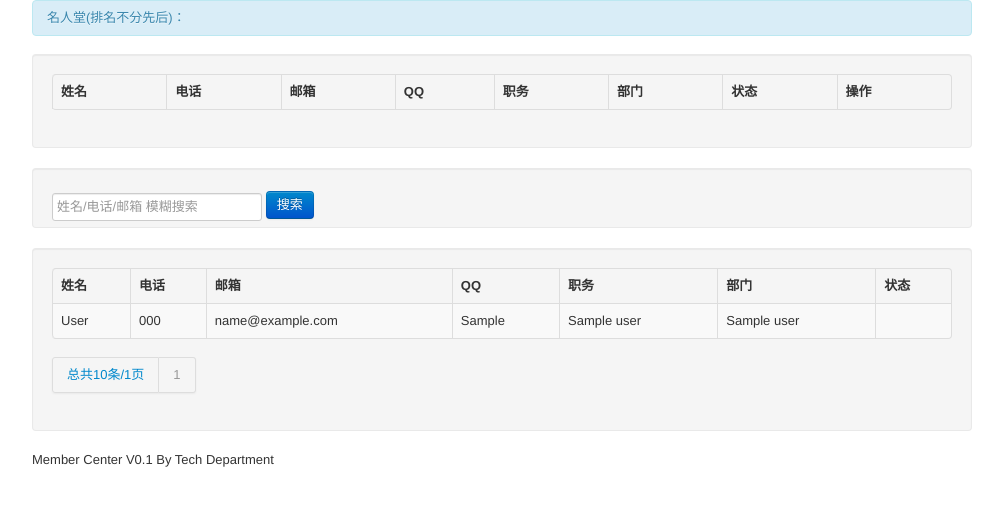
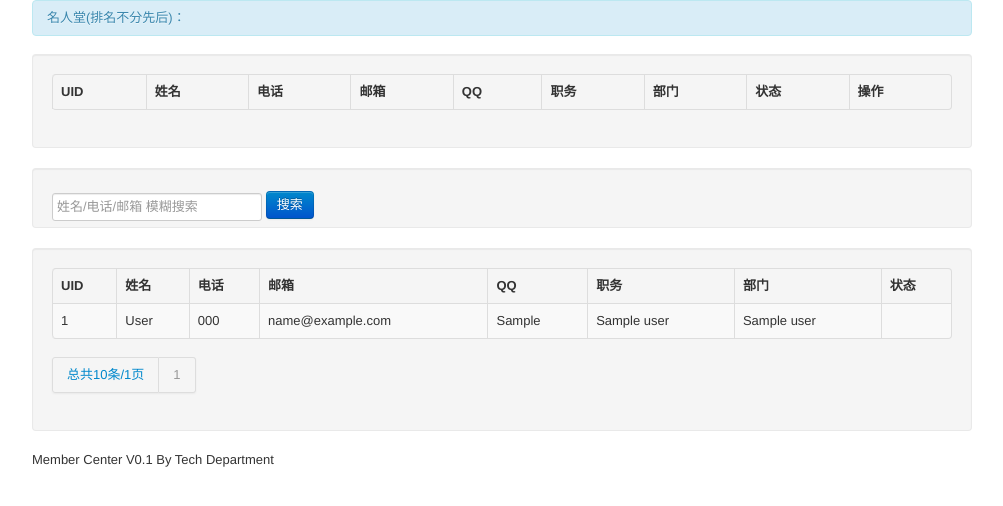
Before and after one commit to mingshi/py-member, a Flask app: template member/templates/member/index.html in a window 1280 px wide. Shown: the part 60-566 px from the top of the page, without its empty margins (138-1141 px from the left). Run offline with Flask 2, Linux system fonts and the light colour scheme; the template is opened without the code that fills it: most values are stand-ins (such as "Sample title", 1, 10 or a date in 2020); lists and menus that the app fills with data are empty; some libraries are stand-ins or nearby versions.

Commit message:
add uid field in index

```diff
--- a/member/templates/member/index.html
+++ b/member/templates/member/index.html
@@ -10,6 +10,7 @@
 <div class="well">
     <table class="table table-bordered table-striped">
         <thead>
+            <th>UID</th>
             <th>姓名</th>
             <th>电话</th>
             <th>邮箱</th>
@@ -22,6 +23,7 @@
         <tbody>
             {% if myInfo.id == session.adeazmember_uid %}
                 <tr>
+                    <td>{{ myInfo.id }}</td>
                     <td>{{ myInfo.realname }}</td>
                     <td>{{ myInfo.mobile }}</td>
                     <td>{{ myInfo.email }}</td>
@@ -57,6 +59,7 @@
     <table class="table table-bordered table-striped">
         <thead>
             <tr>
+                <th>UID</th>
                 <th>姓名</th>
                 <th>电话</th>
                 <th>邮箱</th>
@@ -72,6 +75,7 @@
         <tbody>
             {% for user in users %}
             <tr>
+                <td>{{ user.id }}</td>
                 <td>{{ user.realname }}</td>
                 <td>{{ user.mobile }}</td>
                 <td>{{ user.email }} {% if user.id != myInfo.id %} <a href="mailto:{{ user.email }}" style="float:right;"><i class="icon-envelope"></i></a> {% endif %}</td>
```
